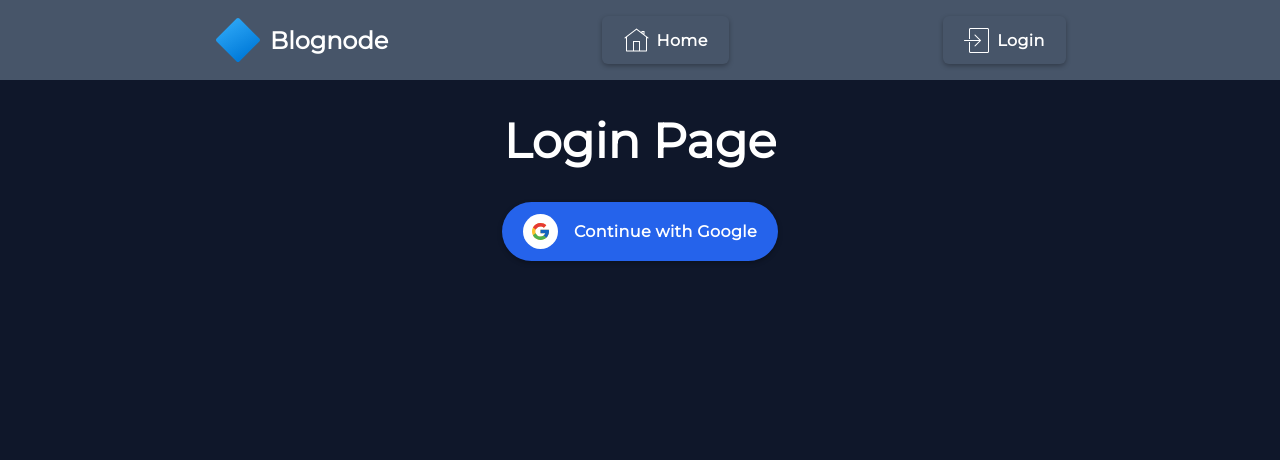
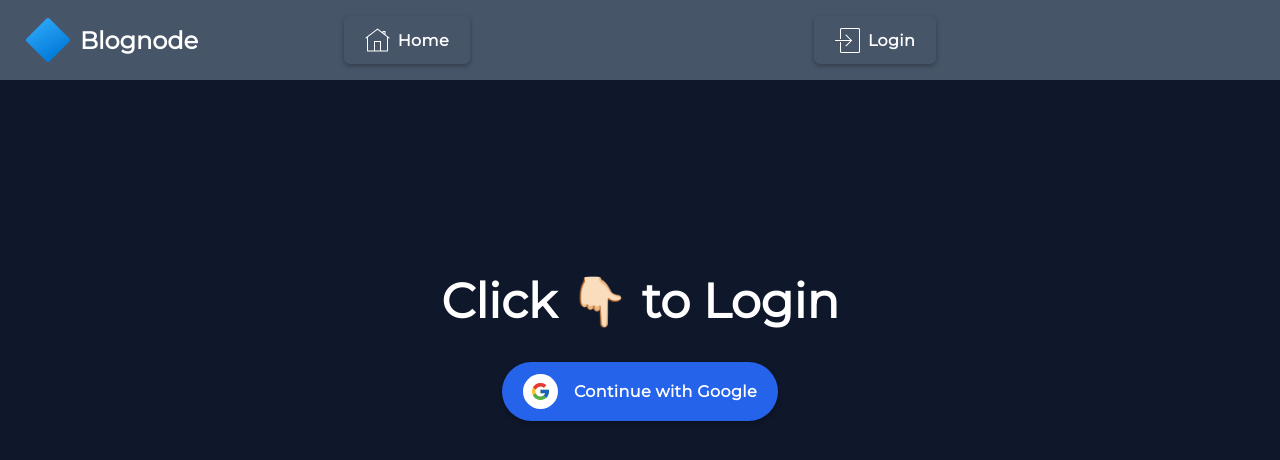
Before and after one commit to Rishav1707/Blog-App, a React (Vite) app in the folder Make-Blog/: page /login in a window 1280 px wide. Shown: the top 460 px of the page. Built offline with nearby package versions, Linux system fonts and the light colour scheme.

Commit message:
[feat] Add hamburger menu option

```diff
--- a/Make-Blog/src/components/NavBar.css
+++ b/Make-Blog/src/components/NavBar.css
@@ -1,4 +1,12 @@
 @import url('https://fonts.googleapis.com/css2?family=Montserrat&display=swap');
+
+.Navbar-content {
+    background-color: #475569;
+    position: absolute;
+    z-index: 999;
+    top: 1rem;
+    left: 1.5rem;
+}
 
 .Navbar-list {
     list-style: none;
@@ -37,6 +45,7 @@ li {
 }
 
 .blognode {
+    margin: 0;
     display: flex;
     align-items: center;
     gap: 0.5rem;
@@ -47,7 +56,22 @@ li {
 }
 
 @media only screen and (max-width: 768px) {
-    li {
+
+    .Navbar-content {
+        width: 100%;
+        height: 4rem;
+        display: flex;
+        align-items: center;
+        justify-content: space-between;
+        top: 0;
+        left: 0;
+    }
+
+    .show-menu {
+        display: flex;
+    }
+
+    .hide-menu {
         display: none;
     }
 
@@ -61,8 +85,12 @@ li {
     }
 
     .Navbar-list {
-        justify-content: space-between;
-        height: 4rem;
+        flex-direction: column;
+        margin-top: 4rem;
+        height: 15rem;
+        border-bottom-left-radius: 5px;
+        border-bottom-right-radius: 5px;
+        z-index: 999;
     }
 
     .material-symbols-outlined {
--- a/Make-Blog/src/components/NavBar.jsx
+++ b/Make-Blog/src/components/NavBar.jsx
@@ -1,5 +1,6 @@
 /* eslint-disable react/prop-types */
 import { Link } from "react-router-dom";
+import { useState } from "react";
 import home from "../assets/home.svg";
 import create from "../assets/create.svg";
 import login from "../assets/login.svg";
@@ -8,30 +9,46 @@ import blognode from "../assets/blognode.svg";
 import "./NavBar.css";
 
 export default function NavBar({ isAuth }) {
+  const [isMenuOpen, setIsMenuOpen] = useState(false);
+
+  const toggleMenu = () => {
+    setIsMenuOpen(!isMenuOpen);
+  };
+
   return (
     <nav>
-      <ul className="Navbar-list">
+      <div className="Navbar-content">
         <h2 className="blognode">
           <img className="blognode-img" src={blognode} alt="Logo" />
           Blognode
         </h2>
-        <span className="material-symbols-outlined">menu</span>
+        {isMenuOpen ? (
+          <span className="material-symbols-outlined" onClick={toggleMenu}>
+            close
+          </span>
+        ) : (
+          <span className="material-symbols-outlined" onClick={toggleMenu}>
+            menu
+          </span>
+        )}
+      </div>
+      <ul className={`Navbar-list ${isMenuOpen ? "show-menu" : "hide-menu"}`}>
         <li>
-          <Link to="/">
+          <Link to="/" onClick={toggleMenu}>
             <img src={home} />
             Home
           </Link>
         </li>
         {isAuth && (
           <li>
-            <Link to="/create">
+            <Link to="/create" onClick={toggleMenu}>
               <img src={create} />
               Create Post
             </Link>
           </li>
         )}
         <li>
-          <Link to="/login">
+          <Link to="/login" onClick={toggleMenu}>
             {isAuth ? (
               <>
                 <img src={logout} alt="Logout" />
--- a/Make-Blog/src/pages/Login.css
+++ b/Make-Blog/src/pages/Login.css
@@ -1,5 +1,6 @@
 .login-container {
-    margin-top: 3rem;
+    position: absolute;
+    top: 15rem;
     display: flex;
     flex-direction: column;
     align-items: center;
@@ -16,5 +17,10 @@
 @media only screen and (max-width: 768px) {
     .login-container button {
         gap: 0.5rem;
+        margin-top: 1rem;
+    }
+
+    .login-container img {
+        width: 1.5rem;
     }
 }
--- a/Make-Blog/src/pages/Login.jsx
+++ b/Make-Blog/src/pages/Login.jsx
@@ -31,7 +31,7 @@ export default function Login({ isAuth, setisAuth }) {
   return (
     <>
       <div className="login-container">
-        {isAuth ? <h1>Logout Page</h1> : <h1>Login Page</h1>}
+        {isAuth ? <h1>Click 👇🏻 to Logout</h1> : <h1>Click 👇🏻 to Login</h1>}
         {isAuth ? (
           <button onClick={logOut}>Logout</button>
         ) : (
```
